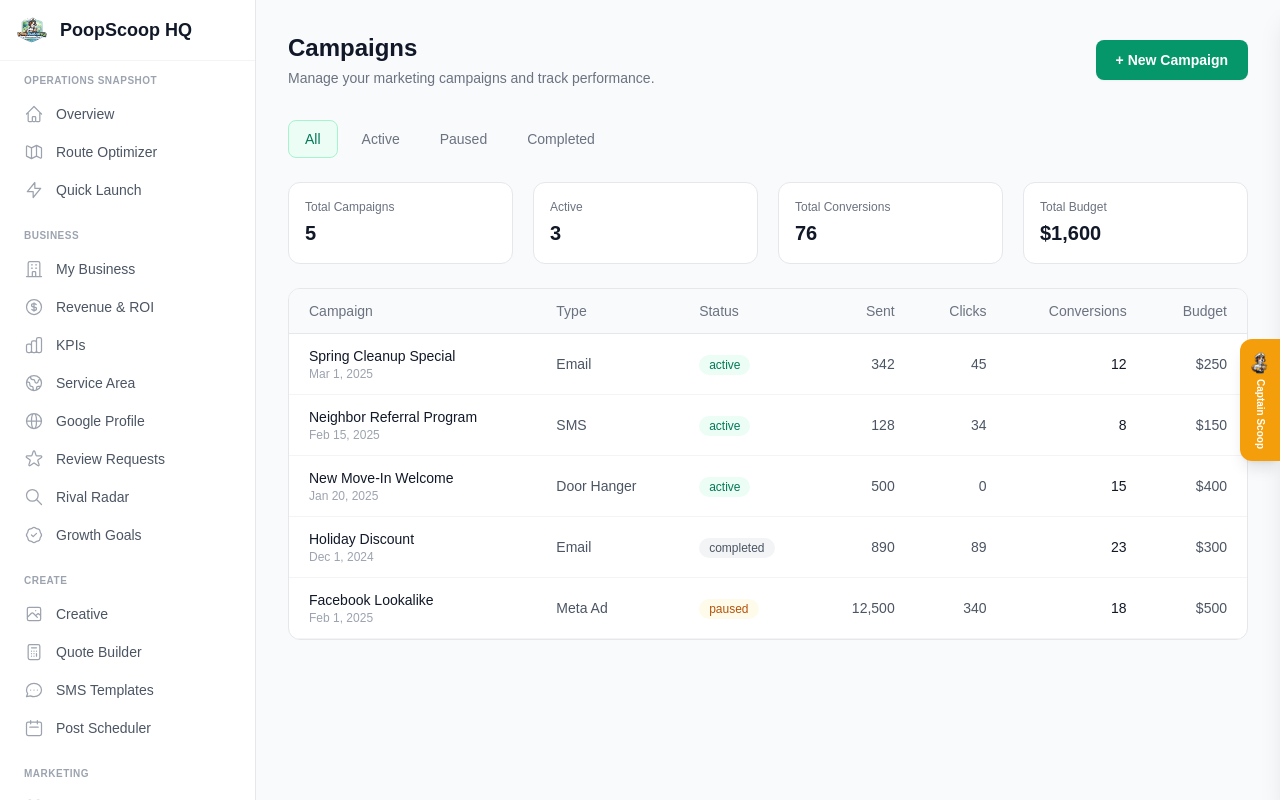
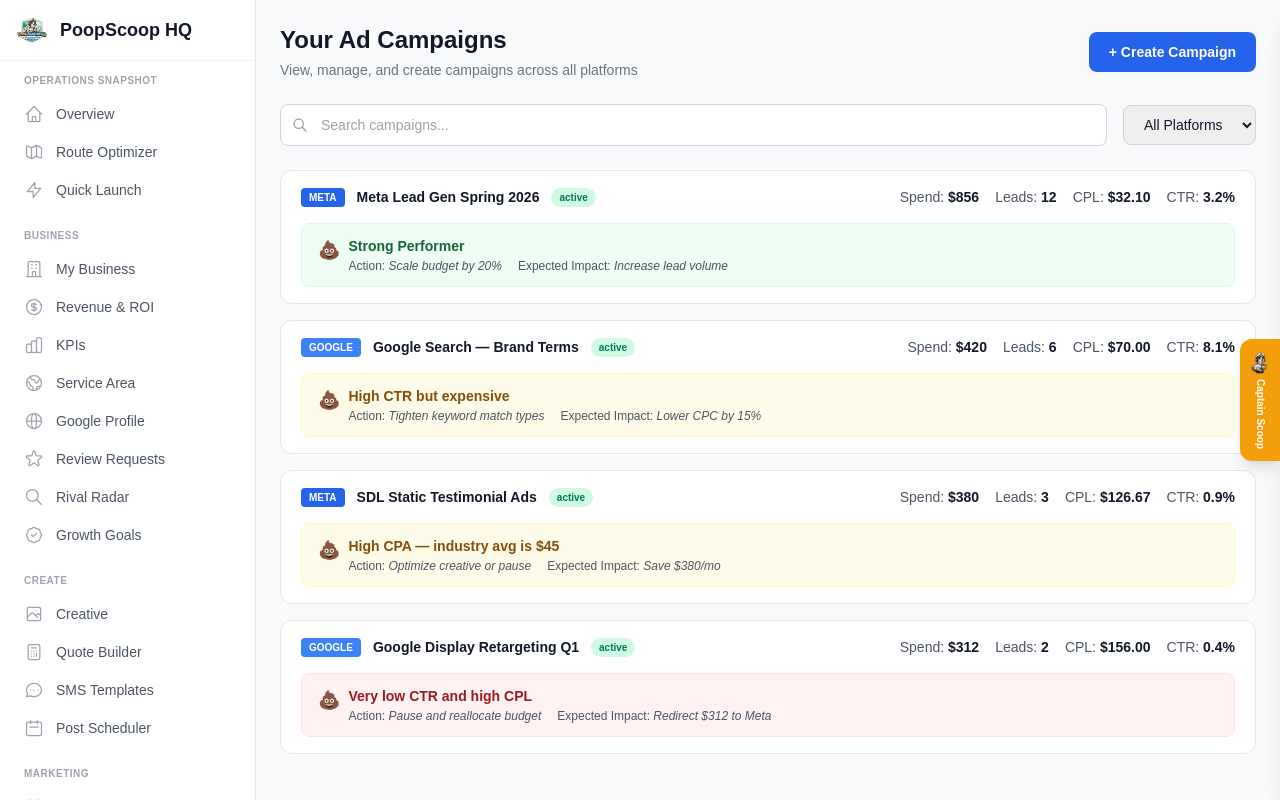
Before and after one commit to jjclark529/poopscoophq, a Next.js app: page /dashboard/campaigns in a window 1280 px wide. Shown: the top 800 px of the page. Built offline with nearby package versions, Linux system fonts and the light colour scheme.

Commit message:
Campaigns: match old app - platform badges, metrics, Captain Scoop insights with color-coded action/impact, search/filter, +Create Campaign links to Ad Quick Launch

```diff
--- a/src/app/dashboard/campaigns/page.tsx
+++ b/src/app/dashboard/campaigns/page.tsx
@@ -1,99 +1,141 @@
 "use client";
 
 import { useState } from "react";
+import Link from "next/link";
 
 const campaigns = [
-  { id: 1, name: "Spring Cleanup Special", status: "active", type: "Email", sent: 342, opened: 187, clicks: 45, conversions: 12, budget: "$250", startDate: "Mar 1, 2025" },
-  { id: 2, name: "Neighbor Referral Program", status: "active", type: "SMS", sent: 128, opened: 98, clicks: 34, conversions: 8, budget: "$150", startDate: "Feb 15, 2025" },
-  { id: 3, name: "New Move-In Welcome", status: "active", type: "Door Hanger", sent: 500, opened: 0, clicks: 0, conversions: 15, budget: "$400", startDate: "Jan 20, 2025" },
-  { id: 4, name: "Holiday Discount", status: "completed", type: "Email", sent: 890, opened: 456, clicks: 89, conversions: 23, budget: "$300", startDate: "Dec 1, 2024" },
-  { id: 5, name: "Facebook Lookalike", status: "paused", type: "Meta Ad", sent: 12500, opened: 0, clicks: 340, conversions: 18, budget: "$500", startDate: "Feb 1, 2025" },
+  {
+    id: 1, platform: "Meta", name: "Meta Lead Gen Spring 2026", status: "active",
+    spend: 856, leads: 12, cpl: 32.10, ctr: 3.2,
+    insight: { type: "good" as const, title: "Strong Performer", action: "Scale budget by 20%", impact: "Increase lead volume" },
+  },
+  {
+    id: 2, platform: "Google", name: "Google Search — Brand Terms", status: "active",
+    spend: 420, leads: 6, cpl: 70.00, ctr: 8.1,
+    insight: { type: "warn" as const, title: "High CTR but expensive", action: "Tighten keyword match types", impact: "Lower CPC by 15%" },
+  },
+  {
+    id: 3, platform: "Meta", name: "SDL Static Testimonial Ads", status: "active",
+    spend: 380, leads: 3, cpl: 126.67, ctr: 0.9,
+    insight: { type: "warn" as const, title: "High CPA — industry avg is $45", action: "Optimize creative or pause", impact: "Save $380/mo" },
+  },
+  {
+    id: 4, platform: "Google", name: "Google Display Retargeting Q1", status: "active",
+    spend: 312, leads: 2, cpl: 156.00, ctr: 0.4,
+    insight: { type: "bad" as const, title: "Very low CTR and high CPL", action: "Pause and reallocate budget", impact: "Redirect $312 to Meta" },
+  },
 ];
 
+const PLATFORM_BADGE: Record<string, string> = {
+  Meta: "bg-blue-600 text-white",
+  Google: "bg-blue-500 text-white",
+};
+
+const INSIGHT_BG: Record<string, string> = {
+  good: "bg-green-50 border-green-100",
+  warn: "bg-yellow-50 border-yellow-100",
+  bad: "bg-red-50 border-red-100",
+};
+
+const INSIGHT_DOT: Record<string, string> = {
+  good: "text-green-500",
+  warn: "text-yellow-500",
+  bad: "text-red-500",
+};
+
 export default function CampaignsPage() {
-  const [filter, setFilter] = useState("all");
+  const [search, setSearch] = useState("");
+  const [platformFilter, setPlatformFilter] = useState("all");
 
-  const filtered = filter === "all" ? campaigns : campaigns.filter((c) => c.status === filter);
+  const filtered = campaigns.filter(c => {
+    if (platformFilter !== "all" && c.platform.toLowerCase() !== platformFilter) return false;
+    if (search && !c.name.toLowerCase().includes(search.toLowerCase())) return false;
+    return true;
+  });
 
   return (
-    <div className="p-8 max-w-7xl">
-      <div className="flex items-center justify-between mb-8">
+    <div className="p-6 max-w-5xl mx-auto">
+      {/* Header */}
+      <div className="flex items-center justify-between mb-6">
         <div>
-          <h1 className="text-2xl font-bold text-gray-900 mb-1">Campaigns</h1>
-          <p className="text-gray-500 text-sm">Manage your marketing campaigns and track performance.</p>
+          <h1 className="text-2xl font-bold text-gray-900">Your Ad Campaigns</h1>
+          <p className="text-gray-500 text-sm mt-1">View, manage, and create campaigns across all platforms</p>
         </div>
-        <button className="px-5 py-2.5 bg-emerald-600 hover:bg-emerald-700 text-white rounded-lg text-sm font-semibold transition-colors shadow-sm">
-          + New Campaign
-        </button>
+        <Link href="/dashboard/ad-builder" className="px-5 py-2.5 bg-blue-600 hover:bg-blue-700 text-white rounded-lg text-sm font-semibold transition-colors">
+          + Create Campaign
+        </Link>
       </div>
 
-      {/* Filters */}
-      <div className="flex items-center gap-2 mb-6">
-        {["all", "active", "paused", "completed"].map((f) => (
-          <button
-            key={f}
-            onClick={() => setFilter(f)}
-            className={`px-4 py-2 rounded-lg text-sm font-medium transition-colors ${filter === f ? "bg-emerald-50 text-emerald-700 border border-emerald-200" : "text-gray-500 hover:bg-gray-100"}`}
-          >
-            {f.charAt(0).toUpperCase() + f.slice(1)}
-          </button>
-        ))}
+      {/* Search + Filter */}
+      <div className="flex items-center gap-4 mb-6">
+        <div className="flex-1 relative">
+          <svg className="absolute left-3 top-1/2 -translate-y-1/2 w-4 h-4 text-gray-400" fill="none" stroke="currentColor" viewBox="0 0 24 24">
+            <path strokeLinecap="round" strokeLinejoin="round" strokeWidth={2} d="M21 21l-6-6m2-5a7 7 0 11-14 0 7 7 0 0114 0z" />
+          </svg>
+          <input
+            type="text"
+            value={search}
+            onChange={e => setSearch(e.target.value)}
+            placeholder="Search campaigns..."
+            className="w-full pl-10 pr-4 py-2.5 border border-gray-300 rounded-lg text-sm focus:outline-none focus:ring-2 focus:ring-blue-500"
+          />
+        </div>
+        <select
+          value={platformFilter}
+          onChange={e => setPlatformFilter(e.target.value)}
+          className="px-4 py-2.5 border border-gray-300 rounded-lg text-sm focus:outline-none focus:ring-2 focus:ring-blue-500"
+        >
+          <option value="all">All Platforms</option>
+          <option value="meta">Meta</option>
+          <option value="google">Google</option>
+        </select>
       </div>
 
-      {/* Stats */}
-      <div className="grid grid-cols-4 gap-5 mb-6">
-        {[
-          { label: "Total Campaigns", value: campaigns.length },
-          { label: "Active", value: campaigns.filter((c) => c.status === "active").length },
-          { label: "Total Conversions", value: campaigns.reduce((a, c) => a + c.conversions, 0) },
-          { label: "Total Budget", value: "$1,600" },
-        ].map((s) => (
-          <div key={s.label} className="bg-white border border-gray-200 rounded-xl p-4">
-            <p className="text-xs text-gray-500 mb-1">{s.label}</p>
-            <p className="text-xl font-bold text-gray-900">{s.value}</p>
+      {/* Campaign Cards */}
+      <div className="space-y-4">
+        {filtered.map(c => (
+          <div key={c.id} className="bg-white rounded-xl border border-gray-200 overflow-hidden">
+            {/* Campaign Header */}
+            <div className="px-5 py-4 flex items-center justify-between">
+              <div className="flex items-center gap-3">
+                <span className={`text-[10px] font-bold uppercase px-2 py-0.5 rounded ${PLATFORM_BADGE[c.platform]}`}>
+                  {c.platform}
+                </span>
+                <h3 className="text-sm font-bold text-gray-900">{c.name}</h3>
+                <span className="text-[10px] font-semibold px-2 py-0.5 rounded-full bg-emerald-100 text-emerald-700">{c.status}</span>
+              </div>
+              <div className="flex items-center gap-4 text-sm text-gray-600">
+                <span>Spend: <strong className="text-gray-900">${c.spend.toLocaleString()}</strong></span>
+                <span>Leads: <strong className="text-gray-900">{c.leads}</strong></span>
+                <span>CPL: <strong className="text-gray-900">${c.cpl.toFixed(2)}</strong></span>
+                <span>CTR: <strong className="text-gray-900">{c.ctr}%</strong></span>
+              </div>
+            </div>
+
+            {/* Captain Scoop Insight */}
+            <div className={`mx-5 mb-4 px-4 py-3 rounded-lg border ${INSIGHT_BG[c.insight.type]}`}>
+              <div className="flex items-start gap-2">
+                <span className={`text-lg ${INSIGHT_DOT[c.insight.type]}`}>💩</span>
+                <div>
+                  <p className={`text-sm font-semibold ${c.insight.type === "good" ? "text-green-800" : c.insight.type === "warn" ? "text-yellow-800" : "text-red-800"}`}>
+                    {c.insight.title}
+                  </p>
+                  <p className="text-xs text-gray-600 mt-0.5">
+                    <span className="font-medium">Action:</span> <em>{c.insight.action}</em>
+                    <span className="ml-4 font-medium">Expected Impact:</span> <em>{c.insight.impact}</em>
+                  </p>
+                </div>
+              </div>
+            </div>
           </div>
         ))}
-      </div>
 
-      {/* Table */}
-      <div className="bg-white border border-gray-200 rounded-xl overflow-hidden">
-        <table className="w-full text-sm">
-          <thead className="bg-gray-50 border-b border-gray-200">
-            <tr>
-              <th className="text-left px-5 py-3 font-medium text-gray-500">Campaign</th>
-              <th className="text-left px-5 py-3 font-medium text-gray-500">Type</th>
-              <th className="text-left px-5 py-3 font-medium text-gray-500">Status</th>
-              <th className="text-right px-5 py-3 font-medium text-gray-500">Sent</th>
-              <th className="text-right px-5 py-3 font-medium text-gray-500">Clicks</th>
-              <th className="text-right px-5 py-3 font-medium text-gray-500">Conversions</th>
-              <th className="text-right px-5 py-3 font-medium text-gray-500">Budget</th>
-            </tr>
-          </thead>
-          <tbody>
-            {filtered.map((c) => (
-              <tr key={c.id} className="border-b border-gray-100 hover:bg-gray-50">
-                <td className="px-5 py-3">
-                  <p className="font-medium text-gray-900">{c.name}</p>
-                  <p className="text-xs text-gray-400">{c.startDate}</p>
-                </td>
-                <td className="px-5 py-3 text-gray-600">{c.type}</td>
-                <td className="px-5 py-3">
-                  <span className={`inline-flex px-2.5 py-0.5 rounded-full text-xs font-medium ${
-                    c.status === "active" ? "bg-emerald-50 text-emerald-700" :
-                    c.status === "paused" ? "bg-amber-50 text-amber-700" :
-                    "bg-gray-100 text-gray-600"
-                  }`}>
-                    {c.status}
-                  </span>
-                </td>
-                <td className="px-5 py-3 text-right text-gray-600">{c.sent.toLocaleString()}</td>
-                <td className="px-5 py-3 text-right text-gray-600">{c.clicks}</td>
-                <td className="px-5 py-3 text-right font-medium text-gray-900">{c.conversions}</td>
-                <td className="px-5 py-3 text-right text-gray-600">{c.budget}</td>
-              </tr>
-            ))}
-          </tbody>
-        </table>
+        {filtered.length === 0 && (
+          <div className="text-center py-12 text-gray-400">
+            <p className="text-lg">No campaigns found</p>
+            <p className="text-sm mt-1">Try adjusting your search or filter</p>
+          </div>
+        )}
       </div>
     </div>
   );
```
